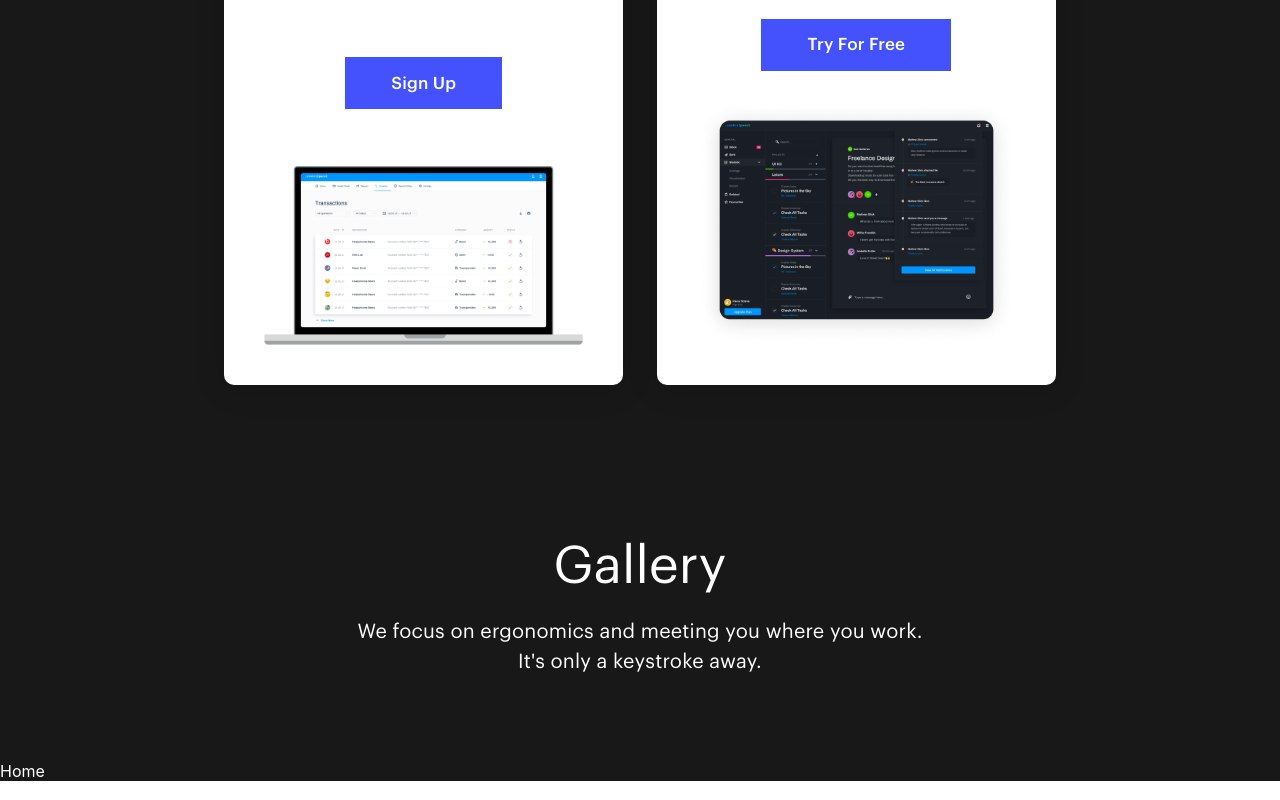
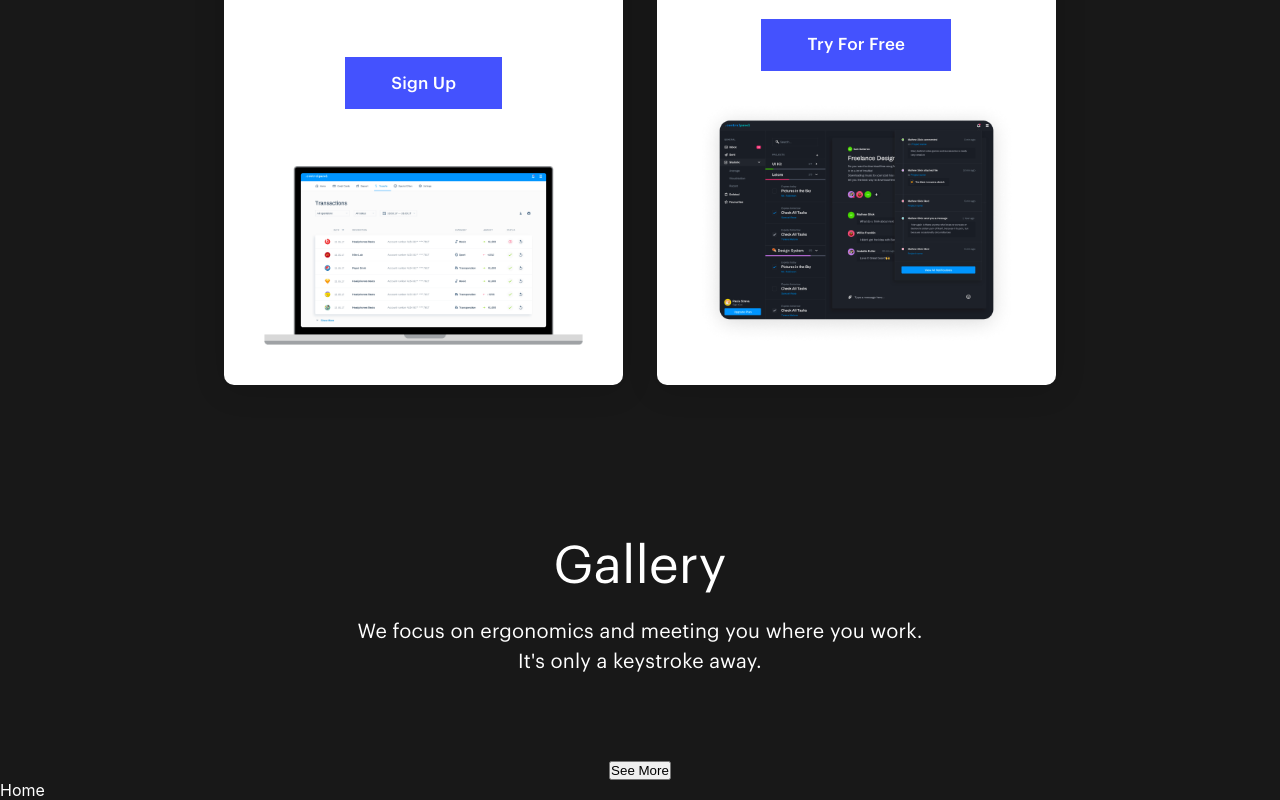
Before and after one commit to TheDa21crj/Landing-Page, a React (Create React App) app: page / in a window 1280 px wide. Shown: the part 2942-3742 px from the top of the page. Built offline with nearby package versions, Linux system fonts and the light colour scheme; the HTML template or start-up script is replaced by a standard one.

Commit message:
btn added

```diff
--- a/src/Components/Gallery.js
+++ b/src/Components/Gallery.js
@@ -24,6 +24,7 @@ export default function Gallery() {
               <img src="" alt="" />
             </div>
           </div>
+          <button>See More</button>
         </div>
       </div>
     </div>
```
